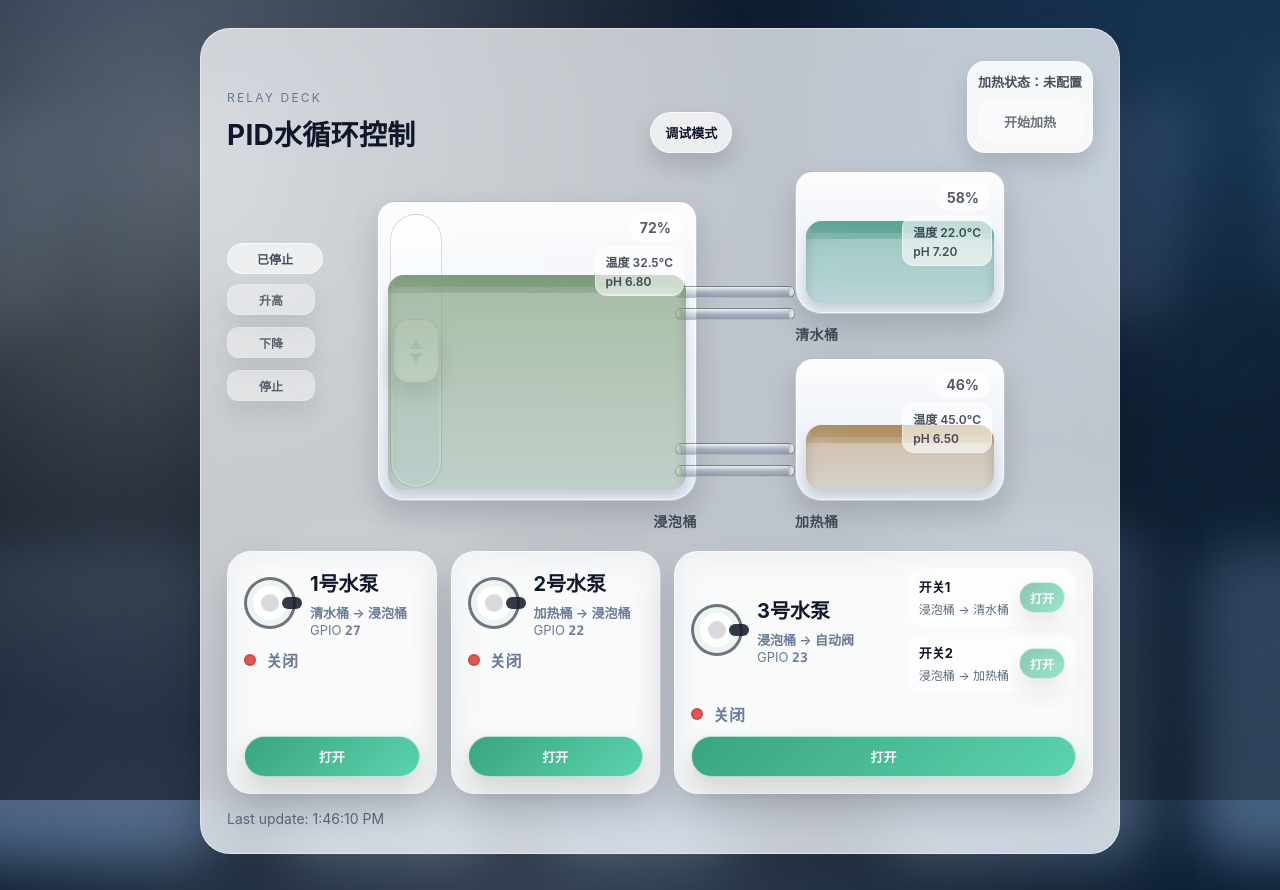
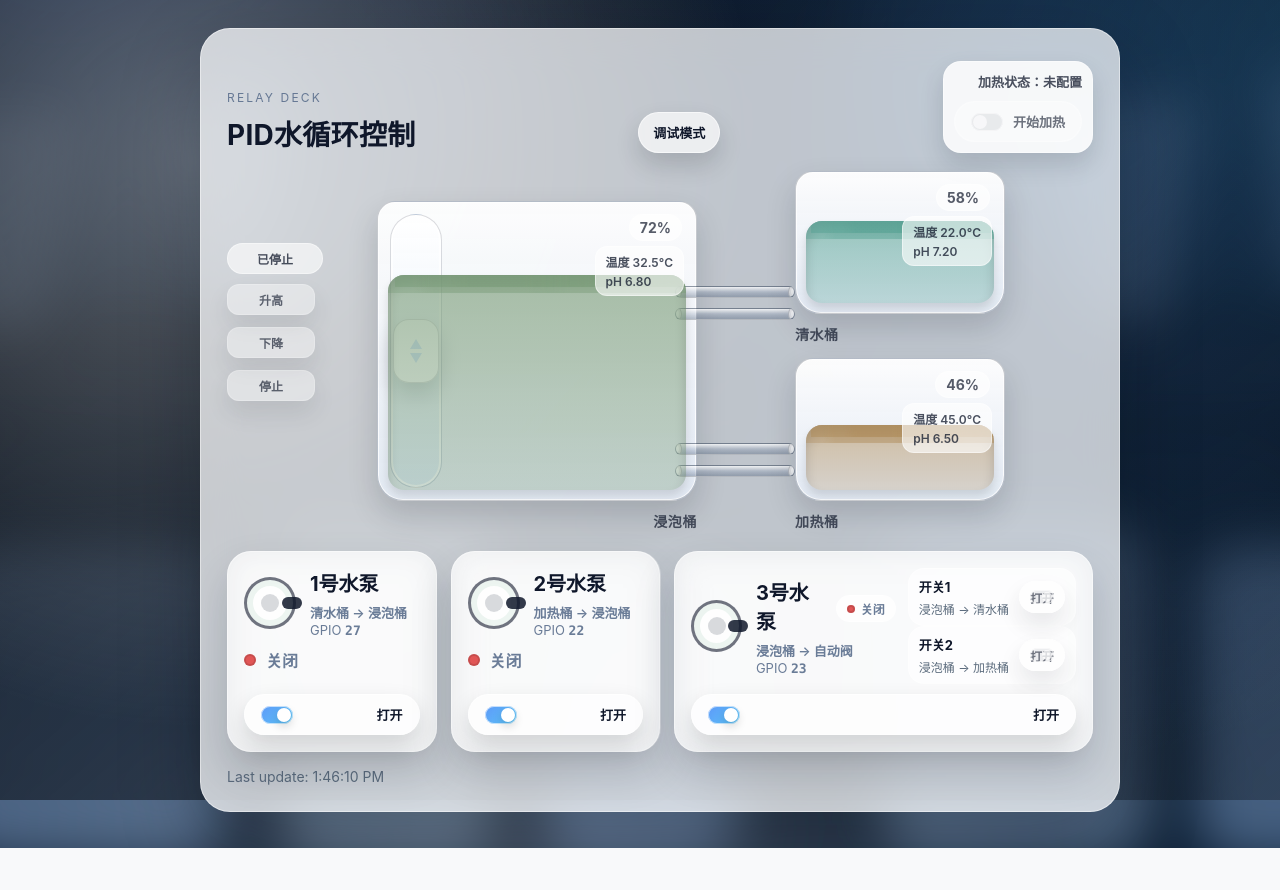
Before and after one commit to MickeyElders/pi-control-program, a FastAPI app: page / in a window 1280 px wide. After the commit the page ends 848 px from the top, so only its background shows below. Run offline with FastAPI, Linux system fonts and the light colour scheme.

Commit message:
修改水泵状态位置

```diff
--- a/static/style.css
+++ b/static/style.css
@@ -37,7 +37,7 @@ body::before {
   content: "";
   position: fixed;
   inset: -20%;
-  background-image: url("/static/lab-bg.svg");
+  background-image: url("lab-bg.svg");
   background-size: cover;
   background-position: center;
   filter: blur(24px) saturate(135%);
@@ -569,6 +569,31 @@ h2 {
   font-size: 13px;
 }
 
+.pump-title-row {
+  display: flex;
+  align-items: center;
+  gap: 10px;
+}
+
+.status-chip {
+  display: inline-flex;
+  align-items: center;
+  gap: 6px;
+  padding: 4px 10px;
+  border-radius: 999px;
+  background: rgba(255, 255, 255, 0.75);
+  border: 1px solid var(--edge);
+  font-size: 12px;
+  font-weight: 600;
+  color: rgba(90, 110, 140, 0.9);
+  white-space: nowrap;
+}
+
+.status-chip .dot {
+  width: 8px;
+  height: 8px;
+}
+
 .pump-route {
   font-size: 14px;
   font-weight: 600;
@@ -716,8 +741,57 @@ h2 {
 
 .btn.toggle {
   width: 100%;
-  justify-content: center;
-  text-align: center;
+  display: flex;
+  align-items: center;
+  justify-content: flex-end;
+  gap: 10px;
+  padding: 10px 16px 10px 58px;
+  min-height: 40px;
+  text-align: right;
+  position: relative;
+  overflow: hidden;
+}
+
+.btn.toggle::before {
+  content: "";
+  position: absolute;
+  left: 16px;
+  width: 32px;
+  height: 18px;
+  border-radius: 999px;
+  background: rgba(15, 23, 42, 0.18);
+  box-shadow: inset 0 0 0 1px rgba(255, 255, 255, 0.65);
+  transition: background 180ms ease;
+}
+
+.btn.toggle::after {
+  content: "";
+  position: absolute;
+  left: 18px;
+  width: 14px;
+  height: 14px;
+  border-radius: 50%;
+  background: #ffffff;
+  box-shadow: 0 4px 10px rgba(10, 16, 24, 0.18);
+  transition: transform 180ms ease, background 180ms ease;
+}
+
+.btn.toggle.on::before {
+  background: linear-gradient(135deg, rgba(75, 142, 247, 0.9), rgba(75, 193, 247, 0.9));
+}
+
+.btn.toggle.on::after {
+  transform: translateX(14px);
+}
+
+.btn.toggle:disabled::before {
+  background: rgba(15, 23, 42, 0.12);
+}
+
+.btn.toggle:disabled::after {
+  background: rgba(255, 255, 255, 0.75);
+  box-shadow: none;
+}
 }
 
 .auto-switches {
@@ -757,8 +831,8 @@ h2 {
 
 .btn.heater-toggle {
   width: 100%;
-  padding: 10px 12px;
-  border-radius: 12px;
+  padding: 10px 16px 10px 58px;
+  border-radius: 999px;
 }
 
 .btn.heater-toggle:disabled {
@@ -799,8 +873,25 @@ h2 {
 
 .btn.toggle.auto {
   width: auto;
-  padding: 8px 12px;
+  padding: 6px 12px 6px 46px;
   font-size: 12px;
+  min-height: 32px;
+}
+
+.btn.toggle.auto::before {
+  left: 10px;
+  width: 24px;
+  height: 14px;
+}
+
+.btn.toggle.auto::after {
+  left: 12px;
+  width: 10px;
+  height: 10px;
+}
+
+.btn.toggle.auto.on::after {
+  transform: translateX(10px);
 }
 
 .btn:disabled {
@@ -809,12 +900,12 @@ h2 {
   transform: none;
 }
 
-.btn.on {
+.btn.on:not(.toggle):not(.heater-toggle) {
   background: linear-gradient(135deg, rgba(47, 159, 122, 0.95), rgba(83, 208, 170, 0.95));
   color: #f6fffb;
 }
 
-.btn.off {
+.btn.off:not(.toggle):not(.heater-toggle) {
   background: linear-gradient(135deg, rgba(225, 86, 86, 0.95), rgba(244, 120, 110, 0.95));
   color: #fff8f8;
 }
--- a/templates/index.html
+++ b/templates/index.html
@@ -4,7 +4,7 @@
     <meta charset="utf-8" />
     <meta name="viewport" content="width=device-width, initial-scale=1" />
     <title>Water Pump Control</title>
-    <link rel="stylesheet" href="/static/style.css" />
+    <link rel="stylesheet" href="static/style.css" />
   </head>
   <body>
     <div class="scale-wrap">
@@ -32,7 +32,7 @@
                 {% endif %}
               </div>
               <button
-                class="btn heater-toggle"
+                class="btn toggle heater-toggle"
                 id="heater-toggle"
                 type="button"
                 {% if not heater.configured %}disabled{% endif %}
@@ -167,7 +167,13 @@
                   <div class="water"></div>
                 </div>
                 <div class="pump-label">
-                  <h2>3号水泵</h2>
+                  <div class="pump-title-row">
+                    <h2>3号水泵</h2>
+                    <span class="status-chip">
+                      <span class="dot" data-role="dot"></span>
+                      <span class="status-text" data-role="status">关闭</span>
+                    </span>
+                  </div>
                   <p class="pump-route">浸泡桶 → 自动阀</p>
                   {% if pump3 %}
                   <p class="pump-meta">GPIO <span class="mono">{{ pump3.pin }}</span></p>
@@ -192,11 +198,6 @@
               </div>
             </div>
 
-            <div class="status">
-              <span class="dot" data-role="dot"></span>
-              <span class="status-text" data-role="status">关闭</span>
-            </div>
-
             <div class="controls">
               <button class="btn toggle" data-role="toggle" type="button">打开</button>
             </div>
@@ -215,6 +216,10 @@
       const pump3Card = document.querySelector('.pump-card[data-index="2"]');
       const autoRows = Array.from(document.querySelectorAll(".auto-row"));
       const hint = document.getElementById("hint");
+      const API_BASE =
+        window.API_BASE || new URLSearchParams(window.location.search).get("api") || "";
+      const api = (path) =>
+        API_BASE ? API_BASE.replace(/\/$/, "") + path : path;
       const pipes = new Map(
         Array.from(document.querySelectorAll(".pipe")).map((pipe) => [
           pipe.dataset.pipe,
@@ -380,7 +385,7 @@
 
       async function refreshStatus() {
         try {
-          const res = await fetch("/api/status");
+          const res = await fetch(api("/api/status"));
           const data = await res.json();
           const relayMap = new Map((data.relays || []).map((item) => [String(item.index), item]));
           pumpCards.forEach((card) => {
@@ -431,7 +436,7 @@
         hint.textContent = on ? "正在开启..." : "正在关闭...";
         const index = Number(card.dataset.index);
         try {
-          const res = await fetch("/api/relay", {
+          const res = await fetch(api("/api/relay"), {
             method: "POST",
             headers: { "Content-Type": "application/json" },
             body: JSON.stringify({ index, on }),
@@ -451,7 +456,7 @@
         hint.textContent = on ? "正在开启..." : "正在关闭...";
         const which = row.dataset.auto;
         try {
-          const res = await fetch("/api/auto", {
+          const res = await fetch(api("/api/auto"), {
             method: "POST",
             headers: { "Content-Type": "application/json" },
             body: JSON.stringify({ which, on }),
@@ -476,7 +481,7 @@
         setLiftButtonsDisabled(true);
         hint.textContent = "正在执行升降...";
         try {
-          const res = await fetch("/api/lift", {
+          const res = await fetch(api("/api/lift"), {
             method: "POST",
             headers: { "Content-Type": "application/json" },
             body: JSON.stringify({ state }),
@@ -533,7 +538,7 @@
           if (heaterToggle.disabled) return;
           const nextOn = heaterText?.textContent !== "开启";
           try {
-            const res = await fetch("/api/heater", {
+            const res = await fetch(api("/api/heater"), {
               method: "POST",
               headers: { "Content-Type": "application/json" },
               body: JSON.stringify({ on: nextOn }),
```
